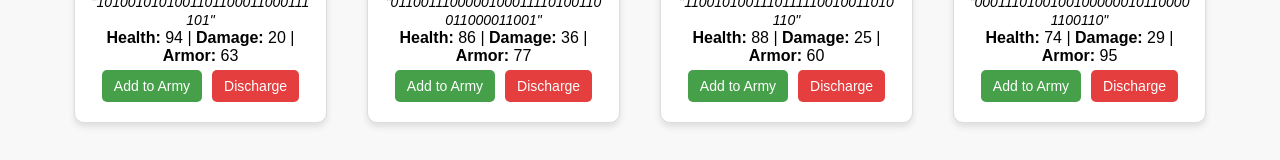
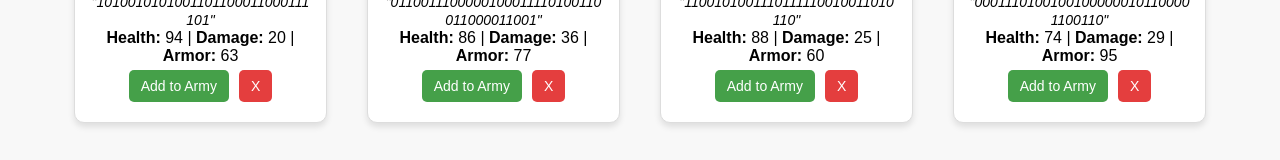
Before and after one commit to amanda-odawa/Bot-Battlr-App, a React (Create React App) app: page / in a window 1280 px wide. Shown: the part 448-608 px from the top of the page. Built offline with nearby package versions, Linux system fonts and the light colour scheme; data requests are answered from the project's data file.

Commit message:
bot card

```diff
--- a/src/components/BotCard.js
+++ b/src/components/BotCard.js
@@ -19,10 +19,10 @@ function BotCard({ bot, onAddToArmy, onDischarge, onRemoveFromArmy }) {
         <button onClick={() => onAddToArmy(bot)}>Add to Army</button>
       )}
       {onRemoveFromArmy && (
-        <button onClick={() => onRemoveFromArmy(bot)}>Remove</button>
+        <button onClick={() => onRemoveFromArmy(bot)}>Remove from Army</button>
       )}
       <button onClick={() => onDischarge(bot)} className="discharge-button">
-        Discharge
+        X
       </button>
     </div>
   );
```
Also changed, not shown: 1 other file (tests, documents, lock files or other folders).
